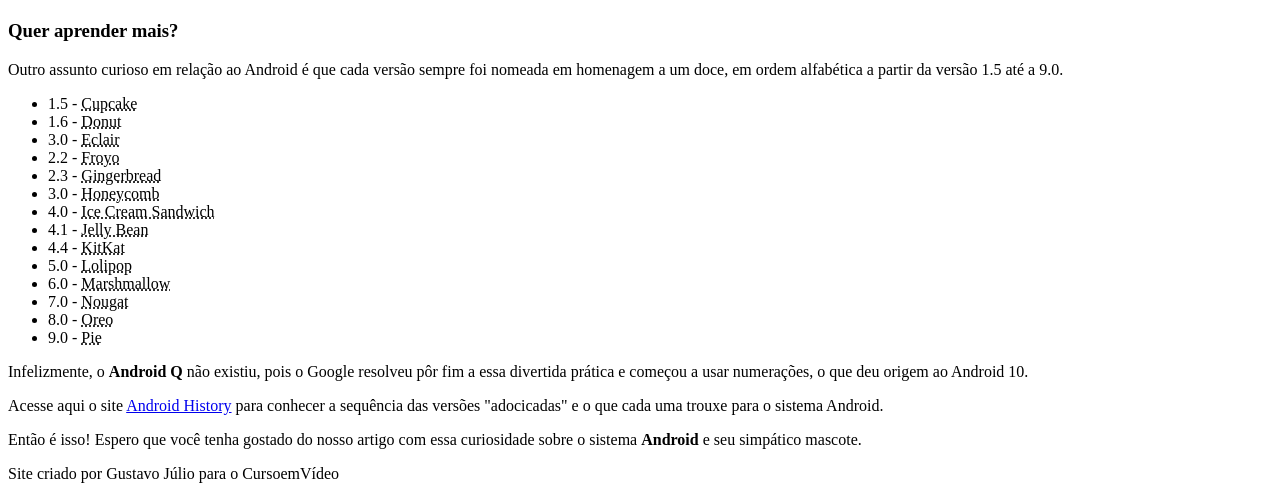
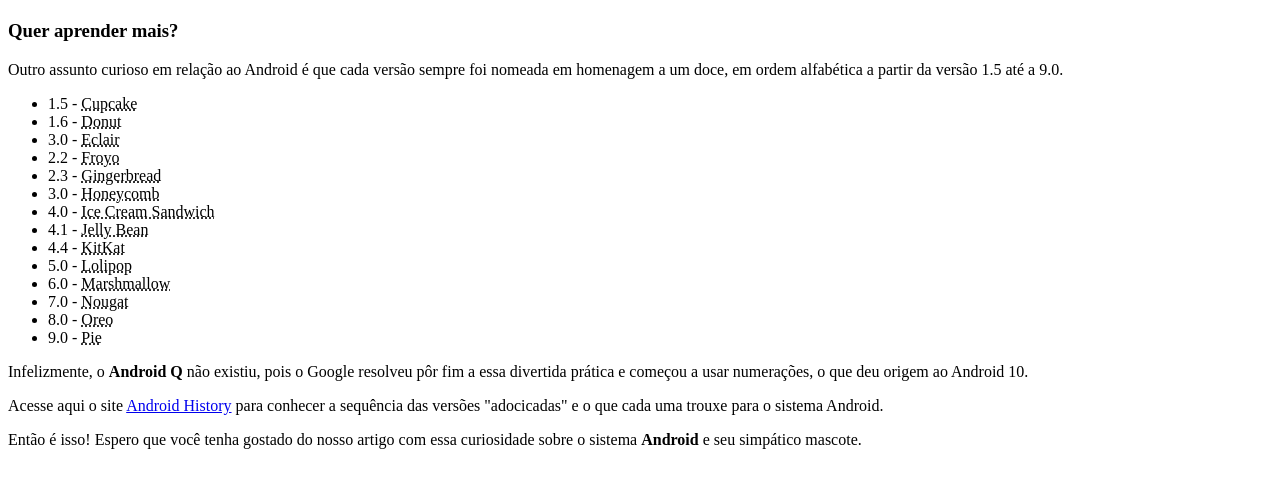
Before and after one commit to adrcv/site.3, a plain HTML site: page index.html in a window 1280 px wide. Shown: the part 1669-2168 px from the top of the page. After the commit the page ends 2134 px from the top, so only its background shows below. Drawn offline with Linux system fonts and the light colour scheme; files that its build step writes are made by us from their sources; files whose address does not match are found by name.

Commit message:
Update index.html

```diff
--- a/index.html
+++ b/index.html
@@ -111,7 +111,7 @@
         </article>
     </main>
     <footer>
-        <p>Site criado por Gustavo Júlio para o CursoemVídeo</p>
+
     </footer>
 </body>
 </html>
```
